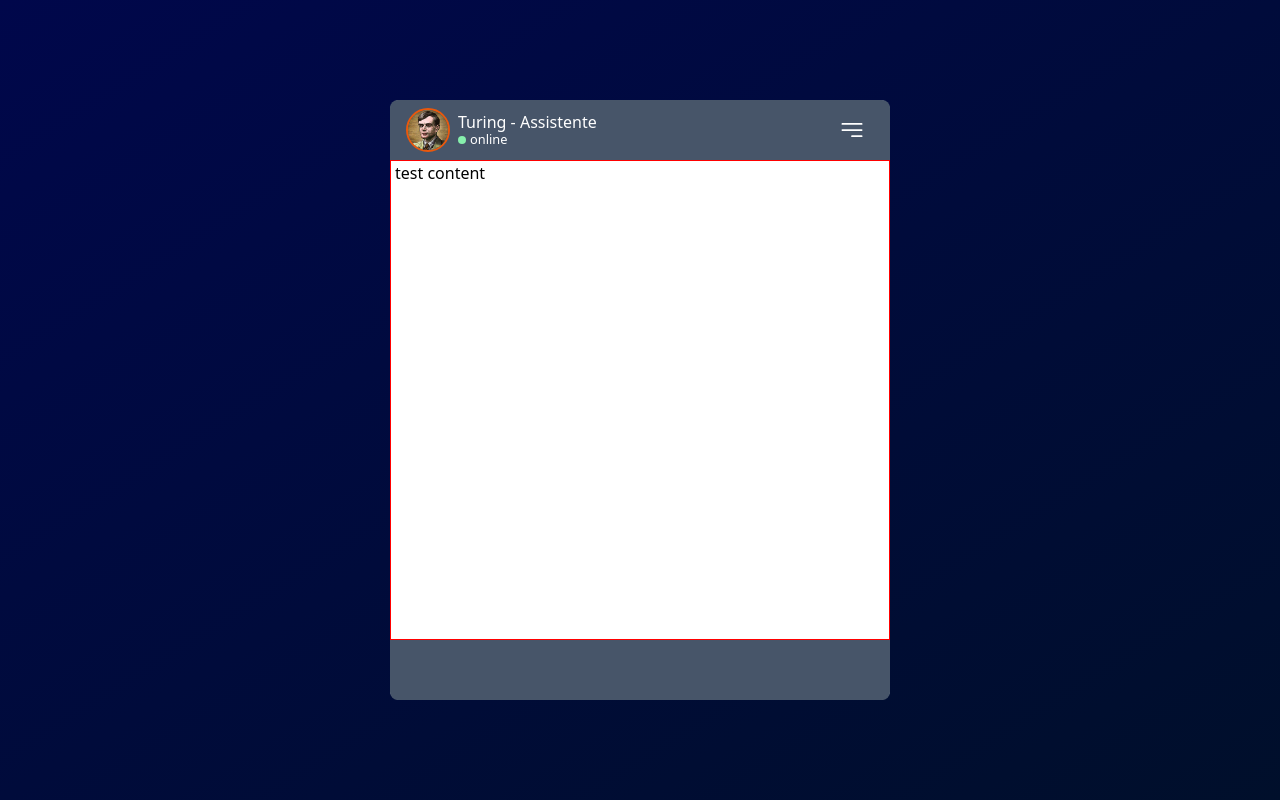
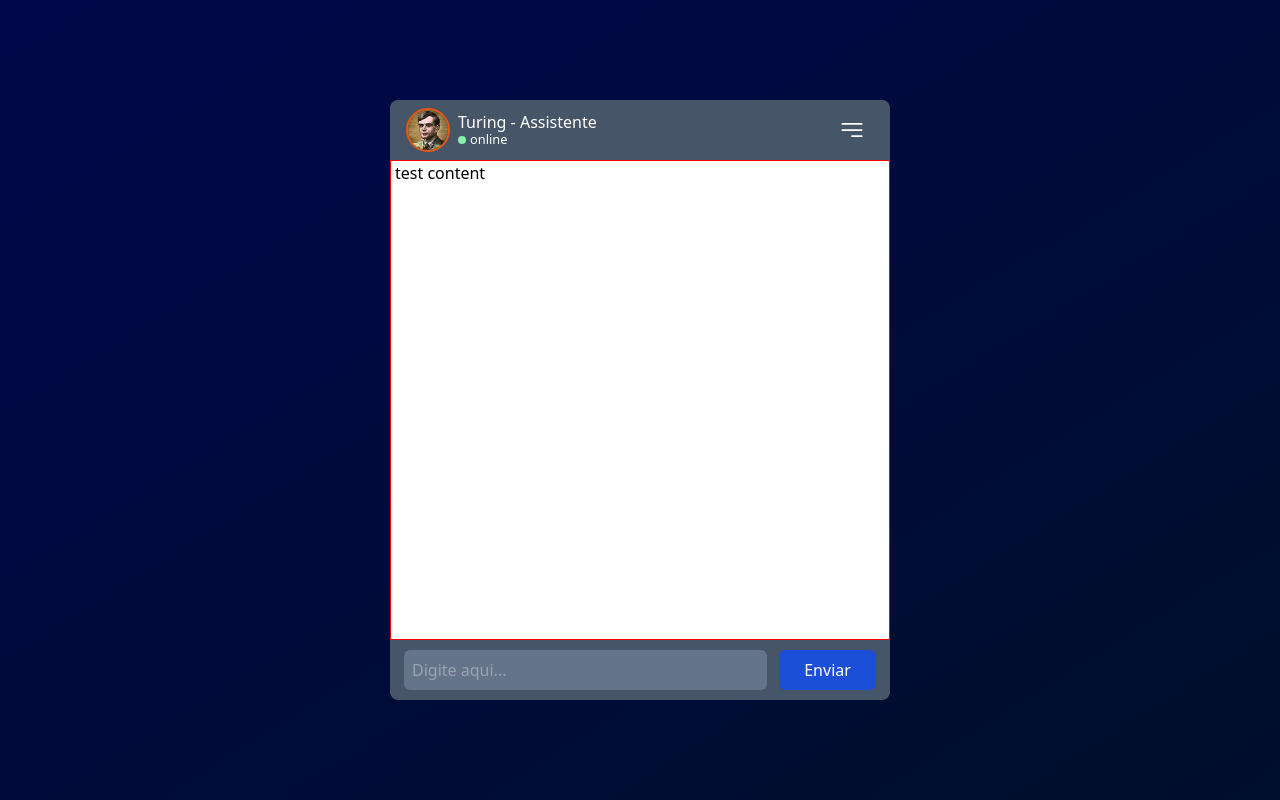
Before and after one commit to elielson-and/english-test-chatbot, a Vue app: page / in a window 1280 px wide. Built offline with nearby package versions, Linux system fonts and the light colour scheme.

Commit message:
chore: adicionando input de mensagem do usuario

```diff
--- a/src/components/chat/ChatFooter.vue
+++ b/src/components/chat/ChatFooter.vue
@@ -1,4 +1,26 @@
 <script setup></script>
 <template>
-    <header class="w-full bg-slate-600"></header>
+    <header class="w-full bg-slate-600">
+        <!-- <div class="w-full h-full p-4 ">
+            <button class="bg-blue-500 rounded-md text-white w-full h-8 px-3">Iniciar</button>
+        </div> -->
+
+        <div class="w-full h-full p-2 flex items-center ">
+            <form class="w-full flex justify-around">
+                <input type="text" class="w-3/4 h-10 p-2 text-white rounded-md bg-slate-500 focus:outline-none"
+                    placeholder="Digite aqui...">
+                <button class="w-1/5 h-10 bg-blue-700 rounded-md text-white">
+                    Enviar
+                </button>
+            </form>
+        </div>
+
+    </header>
 </template>
+
+<style scoped>
+._input_message {
+    width: 80%;
+
+}
+</style>
```
